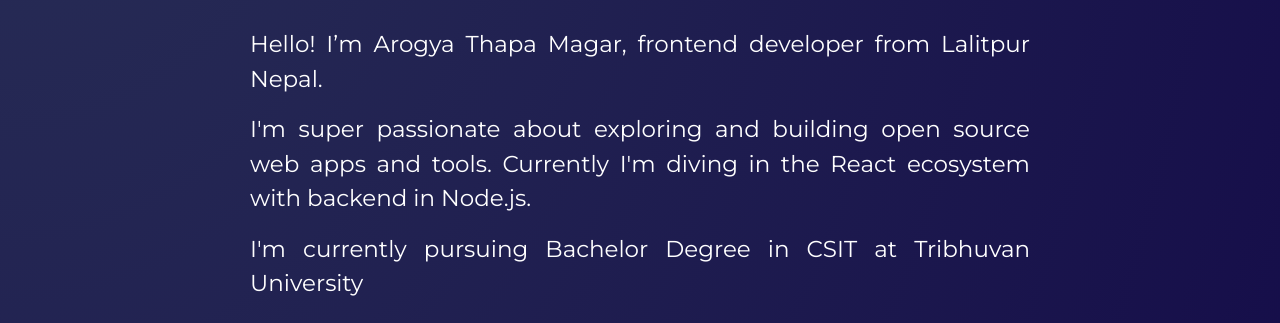
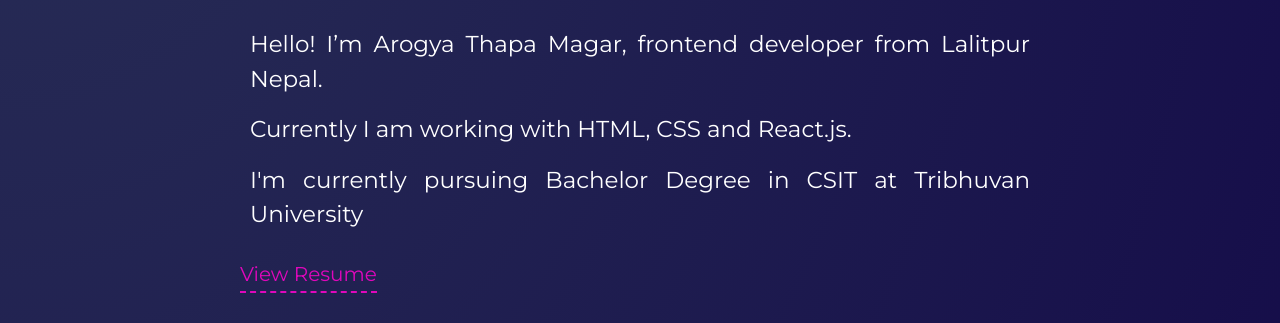
Before and after one commit to arogyamagar/portfolio, a Gatsby site: page / in a window 1280 px wide. Shown: the part 453-776 px from the top of the page. Built offline with nearby package versions, Linux system fonts and the light colour scheme; Gatsby itself is replaced by a stand-in of ours.

Commit message:
Update About.js

```diff
--- a/src/components/About.js
+++ b/src/components/About.js
@@ -21,7 +21,7 @@ export default function About() {
         </section>
         <div className={info}>
             <p>Hello! I’m Arogya Thapa Magar, frontend developer from Lalitpur Nepal.</p>
-            <p>I'm super passionate about exploring and building open source web apps and tools. Currently I'm diving in the React ecosystem with backend in Node.js.</p>
+            <p>Currently I am working with HTML, CSS and React.js.</p>
             <p>I'm currently pursuing Bachelor Degree in CSIT at <a href="https://tribhuvan-university.edu.np/" target="_blank" className={exLink}  rel="noreferrer">Tribhuvan University</a></p>
         </div>
         <div className={resume}>
```
